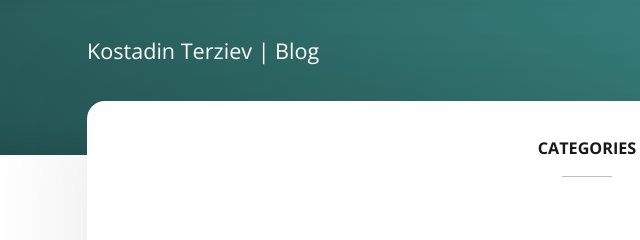
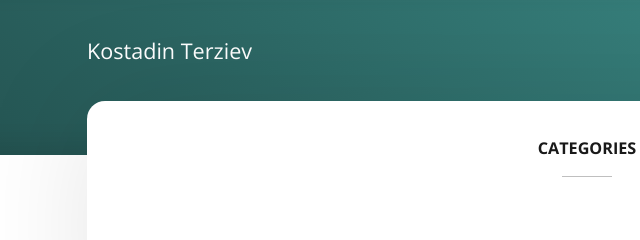
Before and after one commit to terziev1/blog, a Gatsby site: page /categories in a window 1280 px wide. Shown: the top 240 px of the page, 53-693 px from the left. Built offline with nearby package versions, Linux system fonts and the light colour scheme; Gatsby itself is replaced by a stand-in of ours; some packages are replaced by stand-ins of ours.

Commit message:
change title

```diff
--- a/config/index.js
+++ b/config/index.js
@@ -1,15 +1,15 @@
 module.exports = {
   pathPrefix: '/', // Prefix for all links. If you deploy your site to example.com/portfolio your pathPrefix should be "portfolio"
 
-  siteTitle: 'Kostadin Terziev | Blog', // Navigation and Site Title
-  siteTitleAlt: 'Kostadin Terziev - Blog', // Alternative Site title for SEO
+  siteTitle: 'Kostadin Terziev', // Navigation and Site Title
+  siteTitleAlt: 'Kostadin Terziev', // Alternative Site title for SEO
   siteTitleManifest: 'KostadinTerziev',
   siteUrl: 'https://kostadin.netlify.com', // Domain of your site. No trailing slash!
   siteLanguage: 'en', // Language Tag on <html> element
   siteHeadline: 'Writing and publishing content', // Headline for schema.org JSONLD
   siteBanner: '/social/banner.png', // Your image for og:image tag. You can find it in the /static folder
   favicon: 'src/favicon.png', // Your image for favicons. You can find it in the /src folder
-  siteDescription: 'Minimalistic blog', // Your site description
+  siteDescription: 'Minimal personal website and blog', // Your site description
   author: 'KostadinTerziev', // Author for schemaORGJSONLD
   siteLogo: '/social/logo.png', // Image for schemaORGJSONLD
 
```
